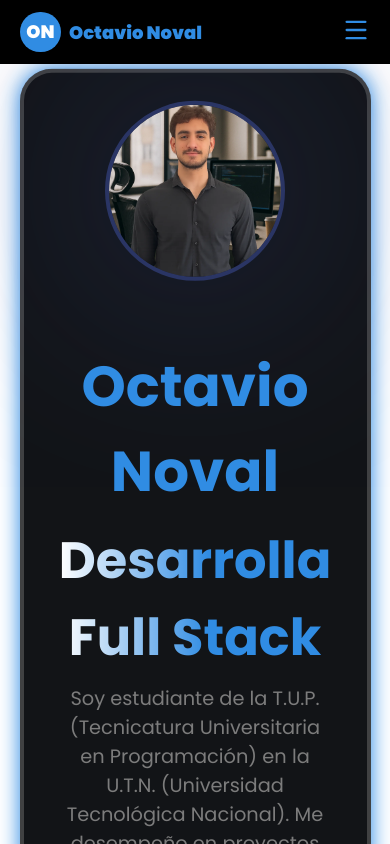
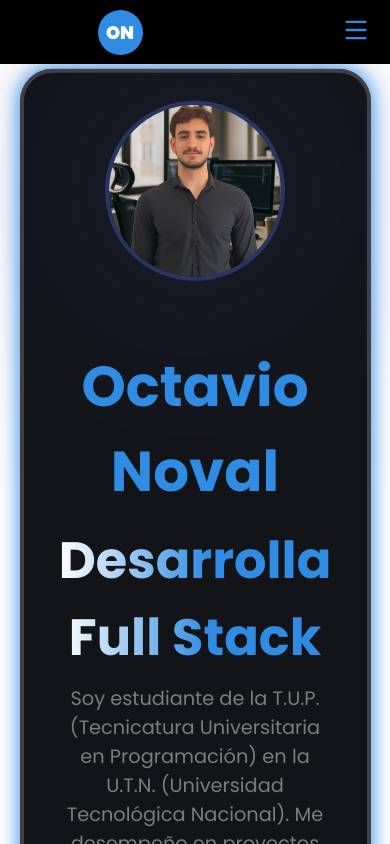
Before and after one commit to OctavioDNoval/Portfolio2.0, a React (Vite) app: page / in a window 390 px wide. Shown: the top 844 px of the page. Built offline with nearby package versions, Linux system fonts and the light colour scheme.

Commit message:
Improve responsive and accessibility styles
Hides name text and adjusts name-capital styling for small screens in UI.css. Adds reduced motion media query to disable transitions for accessibility in styles.css.

```diff
--- a/src/Components/UI/UI styles/UI.css
+++ b/src/Components/UI/UI styles/UI.css
@@ -64,12 +64,15 @@ button {
 }
 
 @media screen and (max-width:760px){
-    .name-plate {
-		width: auto;
+    .name-plate .name {
+		display: none;
 	}
-    .lucide-menu{
-        z-index: 20;
-    }
+
+	.name-plate .name-capital {
+		height: 45px;
+		width: 45px;
+		font-size: 18px;
+	}
 }
 
 /*-----------------------------------NAV BAR STYLES-----------------------------------*/
--- a/src/styles.css
+++ b/src/styles.css
@@ -790,6 +790,14 @@ header{
         order: -1; /* Flecha arriba del texto */
     }
 }
+
+@media (prefers-reduced-motion: reduce) {
+	header,
+	.navBar,
+	.navBar-list_item {
+		transition: none;
+	}
+}
 /*---------------------------KEYFRAMES---------------------------*/
 
 @keyframes breathe {
```
